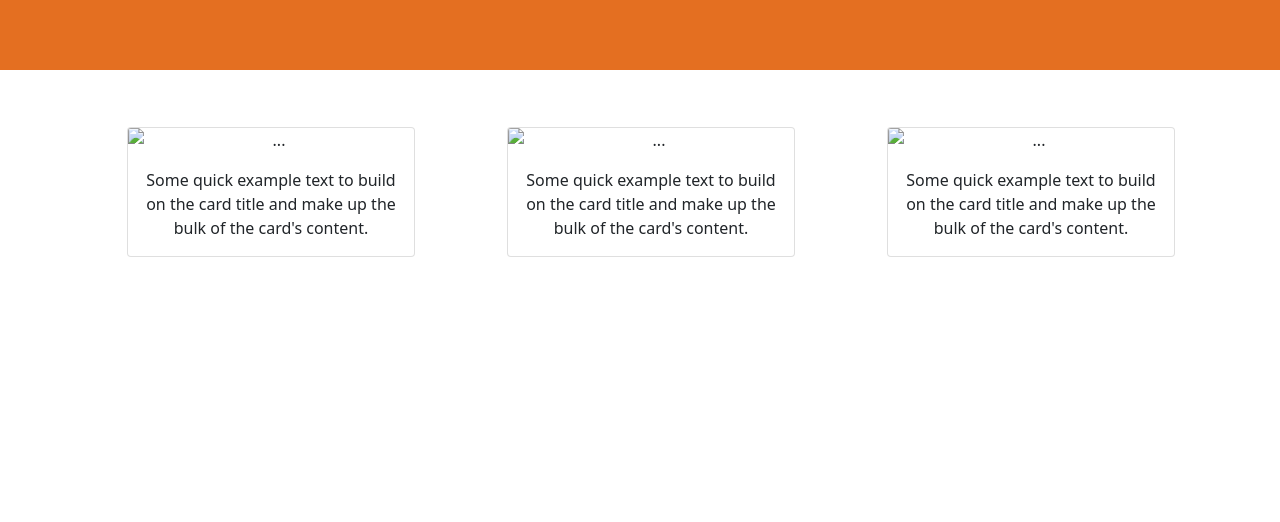
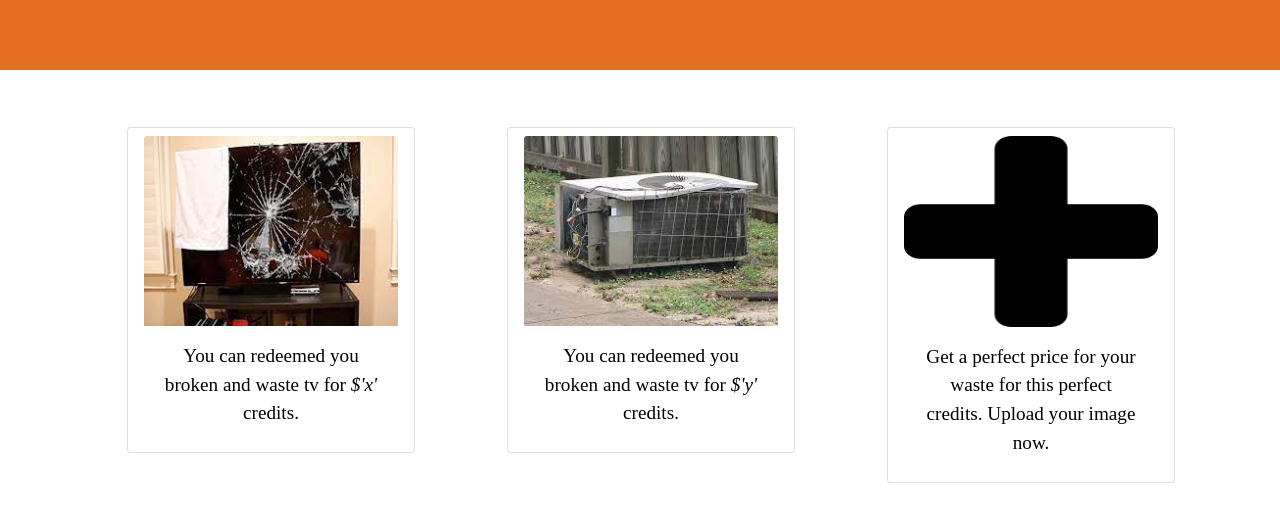
Before and after one commit to geeky01adarsh/NOOB-CODERS, a plain HTML site: page index.html in a window 1280 px wide. Shown: the part 1709-2231 px from the top of the page. Before the commit the page ends 2023 px from the top, so only its background shows below. Drawn offline with nearby package versions, Linux system fonts and the light colour scheme.

Commit message:
pricing section updated

```diff
--- a/CSS/style.css
+++ b/CSS/style.css
@@ -1,3 +1,5 @@
+/* tag selectors */
+
 #title{
     background-color: #e05f08;
     color: #fff;
@@ -8,6 +10,8 @@
     font-size: 3rem;
     line-height: 1.5;
 }
+
+
 
 #heading-1 {
     font-family: 'Lucida Sans', 'Lucida Sans Regular', 'Lucida Grande', 'Lucida Sans Unicode', Geneva, Verdana, sans-serif;
@@ -137,3 +141,18 @@
 }
 
 /* pricing */
+
+.card-img-top{
+    margin: auto;
+}
+.plus{
+    height: 191px;
+}
+.card-text{
+    text-decoration: none;
+}
+.card-text{
+    text-decoration: none;
+    text-decoration: #fff;
+    color: black;
+}
--- a/index.html
+++ b/index.html
@@ -146,33 +146,43 @@
             <div class="row">
                 <div class="feature-box col-md-4">
                     <div class="card" style="width: 18rem;">
-                        <img src="..." class="card-img-top" alt="...">
-                        <div class="card-body">
-                            <p class="card-text">Some quick example text to build on the card title and make up the bulk
-                                of the
-                                card's content.</p>
-                        </div>
+                        <a href="pricing.html" target="_blank" rel="noopener noreferrer" class="nav-link">
+                            <img src="images/broken-tv.jpeg" class="card-img-top" alt="broken-tv">
+                            <div class="card-body">
+                                <p class="card-text">You can redeemed you broken and waste tv for <em>$'x'</em> credits.
+                                </p>
+                            </div>
+                        </a>
+                    </div>
+
+                </div>
+
+
+                <div class="feature-box col-md-4">
+                    <div class="card" style="width: 18rem;">
+                        <a href="pricing.html" target="_blank" rel="noopener noreferrer" class="nav-link">
+                            <img src="images/ac.jpeg" class="card-img-top" alt="broken-ac">
+                            <div class="card-body">
+                                <p class="card-text">You can redeemed you broken and waste tv for <em>$'y'</em> credits.
+                                </p>
+                            </div>
+                        </a>
                     </div>
                 </div>
+
+
                 <div class="feature-box col-md-4">
+
                     <div class="card" style="width: 18rem;">
-                        <img src="..." class="card-img-top" alt="...">
-                        <div class="card-body">
-                            <p class="card-text">Some quick example text to build on the card title and make up the bulk
-                                of the
-                                card's content.</p>
-                        </div>
+                        <a href="pricing.html" target="_blank" rel="noopener noreferrer" class="nav-link">
+                            <img src="images/plus.png" class="card-img-top  plus" alt="more-items">
+                            <div class="card-body">
+                                <p class="card-text">Get a perfect price for your waste for this perfect credits. Upload
+                                    your image now.</p>
+                            </div>
+                        </a>
                     </div>
-                </div>
-                <div class="feature-box col-md-4">
-                    <div class="card" style="width: 18rem;">
-                        <img src="..." class="card-img-top" alt="...">
-                        <div class="card-body">
-                            <p class="card-text">Some quick example text to build on the card title and make up the bulk
-                                of the
-                                card's content.</p>
-                        </div>
-                    </div>
+
                 </div>
             </div>
         </div>
```
Also changed, not shown: images/ac.jpeg (added), images/broken-tv.jpeg (added), images/plus.png (added).
